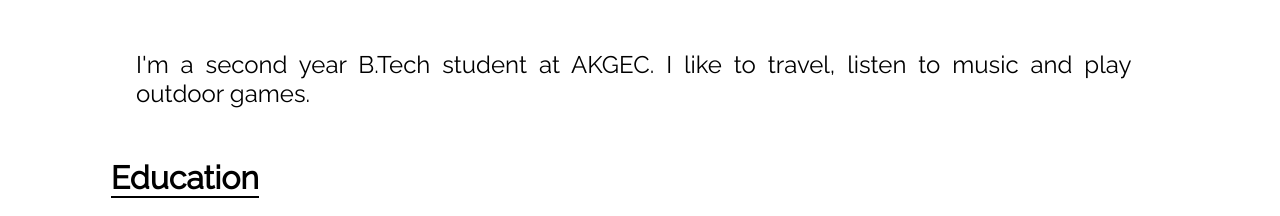
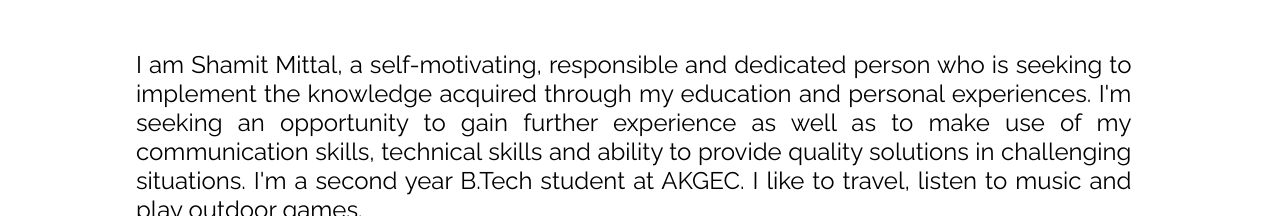
Before and after one commit to shamittal16/shamittal16.github.io, a plain HTML site: page index.html in a window 1280 px wide. Shown: the part 988-1204 px from the top of the page. Drawn offline with Linux system fonts and the light colour scheme.

Commit message:
content added

```diff
--- a/index.html
+++ b/index.html
@@ -47,6 +47,9 @@
     <section class="about" id="about">
       <h1>ABOUT</h1>
       <p class="about-me">
+        I am Shamit Mittal, a self-motivating, responsible and dedicated person who is seeking to implement the knowledge acquired through my education and personal experiences.
+        I'm seeking an opportunity to gain further experience as well as to make use of my communication skills,
+        technical skills and ability to provide quality solutions in challenging situations.
         I'm a second year B.Tech student at AKGEC. I like to travel, listen to music and play outdoor games.
       </p>
       <h2><span class="underline">Education</span></h2>
```
